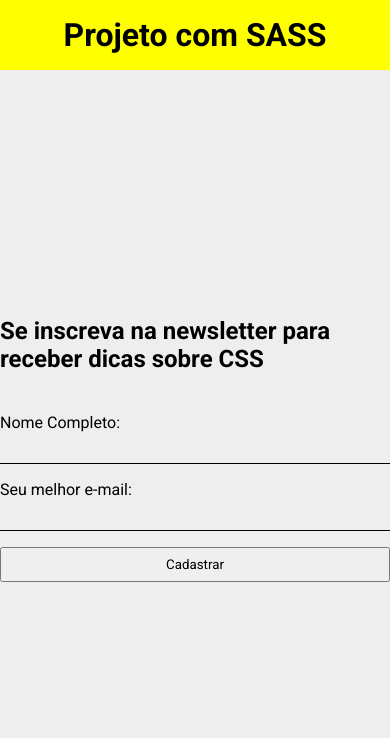
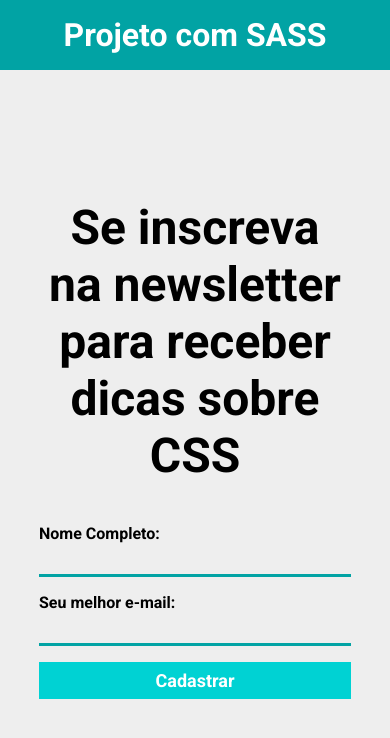
Before and after one commit to DennerSA/introducao_ao_sass, a website: page index.html in a window 390 px wide. Drawn offline with Linux system fonts and the light colour scheme.

Commit message:
Sexta aula

```diff
--- a/source/config/variaveis.scss
+++ b/source/config/variaveis.scss
@@ -1 +1,11 @@
+// Fontes
 $fontePrincipal: Roboto, sans-serif;
+
+// Esquema de cores
+$corDeFundo: #c8d6e5;
+$corPrincipal: #01a3a4;
+$corSecundaria: #00d2d3;
+
+// Breakpoints
+$mobile: 767px;
+$tablet: 1023px;
--- a/source/main.scss
+++ b/source/main.scss
@@ -1,10 +1,16 @@
 @use 'config/reset';
+@use 'config/variaveis';
+@use 'sass:math';
 
 @mixin elementoForm() {
     padding: 8px;
     display: block;
     width: 100%;
     margin-bottom: 16px;
+}
+
+@function pixelParaEm($alvoEmPixel, $contextoEmPixel: 16px) {
+    @return math.div($alvoEmPixel, $contextoEmPixel)+em;
 }
 
 body {
@@ -19,8 +25,9 @@ body {
 
 header {
     padding: 16px 0;
-    background-color: yellow;
+    background-color: variaveis.$corPrincipal;
     text-align: center;
+    color: #fff;
 }
 
 .form-container {
@@ -29,21 +36,49 @@ header {
     flex-direction: column;
     align-items: center;
     justify-content: center;
+    max-width: 760px;
+
+    h2 {
+        font-size: pixelParaEm(48px);
+        text-align: center;
+    }
 
     form {
         width: 100%;
         max-width: 480px;
         margin-top: 40px;
 
+        label {
+            font-weight: bold;
+            cursor: pointer;
+        }
+
         input {
             @include elementoForm();
             background-color: transparent;
             border: none;
-            border-bottom: 1px solid #000;
+            border-bottom: 3px solid variaveis.$corPrincipal;
         }
 
         button {
             @include elementoForm();
+            background-color: variaveis.$corSecundaria;
+            border: none;
+            font-size: 18px;
+            font-weight: bold;
+            cursor: pointer;
+            color: #fff;
+
+            &:hover {
+                background-color: lighten(variaveis.$corSecundaria, 15%);
+            }
+
         }
     }
 }
+
+@media screen and (max-width: variaveis.$mobile) {
+   .container {
+    max-width: 80%;
+   }
+}
```
Also changed, not shown: README.md, build/main.css, 1 other file.
